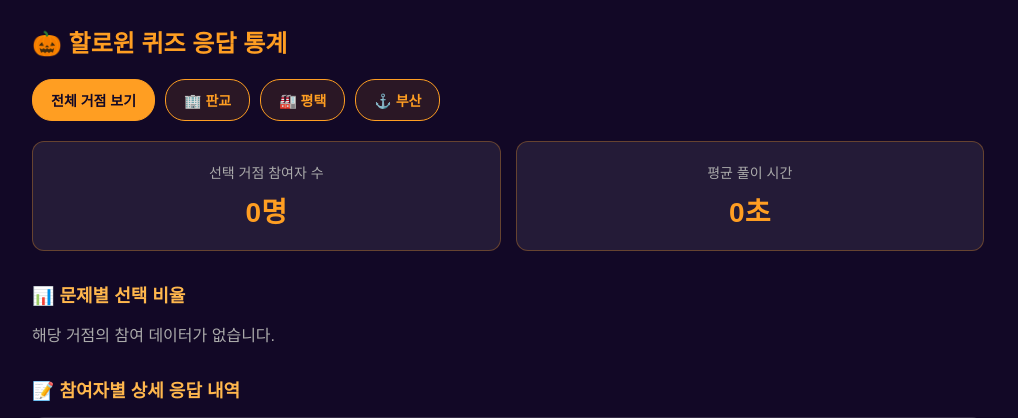
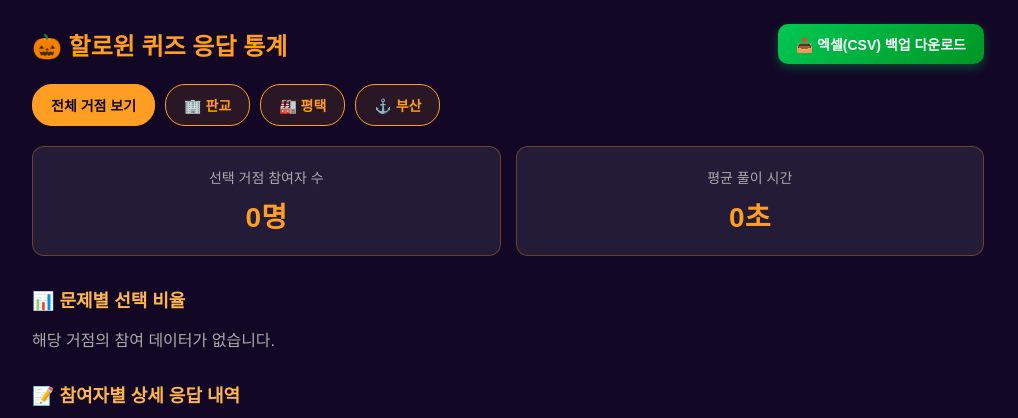
Before and after one commit to suyeonlee-lab/halloween-quiz, a Flask app: page /admin in a window 1280 px wide. Shown: the top 418 px of the page, without its empty margins (132-1150 px from the left). Run offline with Flask 3, Linux system fonts and the light colour scheme; data that the repository does not hold is empty.

Commit message:
Update admin.html

```diff
--- a/templates/admin.html
+++ b/templates/admin.html
@@ -18,10 +18,25 @@
             max-width: 1000px;
             margin: 0 auto;
         }
+        .header-area {
+            display: flex;
+            justify-content: space-between;
+            align-items: center;
+            margin-bottom: 20px;
+        }
         h1 {
             color: #ff9e22;
-            margin-bottom: 20px;
             font-size: 24px;
+        }
+        .download-btn {
+            background: linear-gradient(135deg, #00c853, #009624);
+            color: white;
+            padding: 10px 18px;
+            border-radius: 10px;
+            text-decoration: none;
+            font-weight: bold;
+            font-size: 14px;
+            box-shadow: 0 4px 10px rgba(0, 200, 83, 0.3);
         }
         h2 {
             font-size: 18px;
@@ -29,7 +44,6 @@
             color: #ffb74d;
         }
 
-        /* 거점 필터 버튼 스타일 */
         .filter-container {
             display: flex;
             gap: 10px;
@@ -152,20 +166,14 @@
             color: #120826;
             font-weight: bold;
         }
-        .loc-badge {
-            display: inline-block;
-            padding: 2px 6px;
-            border-radius: 4px;
-            background: rgba(255, 255, 255, 0.15);
-            color: #fff;
-            font-size: 12px;
-            margin-left: 6px;
-        }
     </style>
 </head>
 <body>
 
-<h1>🎃 할로윈 퀴즈 응답 통계</h1>
+<div class="header-area">
+    <h1>🎃 할로윈 퀴즈 응답 통계</h1>
+    <a href="/download/csv" class="download-btn">📥 엑셀(CSV) 백업 다운로드</a>
+</div>
 
 <!-- 거점 필터 버튼 영역 -->
 <div class="filter-container">
@@ -233,7 +241,6 @@
     function renderDashboard() {
         if (!rawServerData) return;
 
-        // 거점 필터링 적용
         let filteredUsers = rawServerData.user_responses || [];
         if (currentFilter !== 'ALL') {
             filteredUsers = filteredUsers.filter(u => u.name.includes(`(${currentFilter})`));
@@ -247,8 +254,6 @@
         document.getElementById('total-count').innerText = `${totalCount}명`;
         document.getElementById('avg-time').innerText = `${avgTime}초`;
 
-        // 1. 거점별 문제 답변 집계 재계산
-        const qStats = {q: {1:0, 2:0, 3:0, 4:0}};
         const questionStats = {};
         for(let q=1; q<=10; q++) questionStats[q] = {1:0, 2:0, 3:0, 4:0};
 
@@ -293,7 +298,6 @@
             }
         }
 
-        // 2. 테이블 렌더링
         const tbody = document.getElementById('response-table-body');
         tbody.innerHTML = '';
 
```
